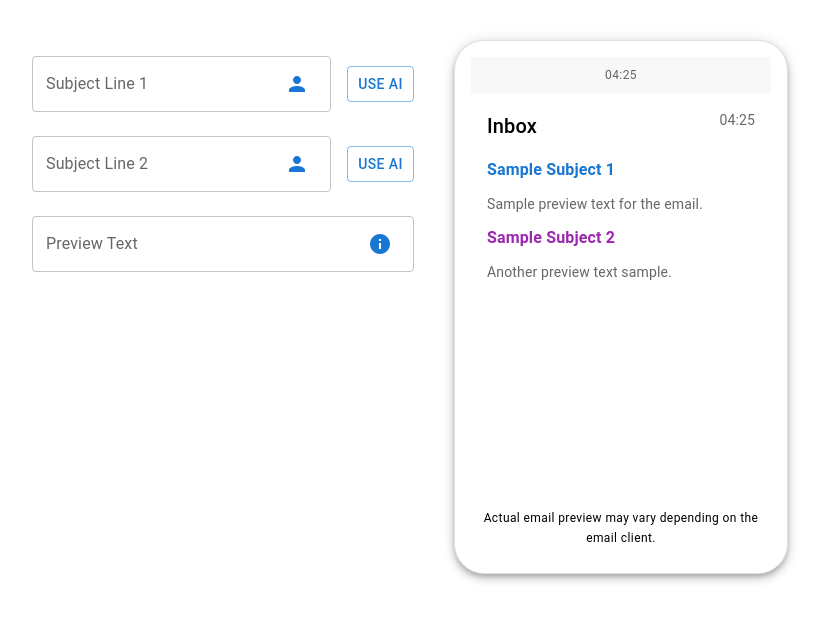
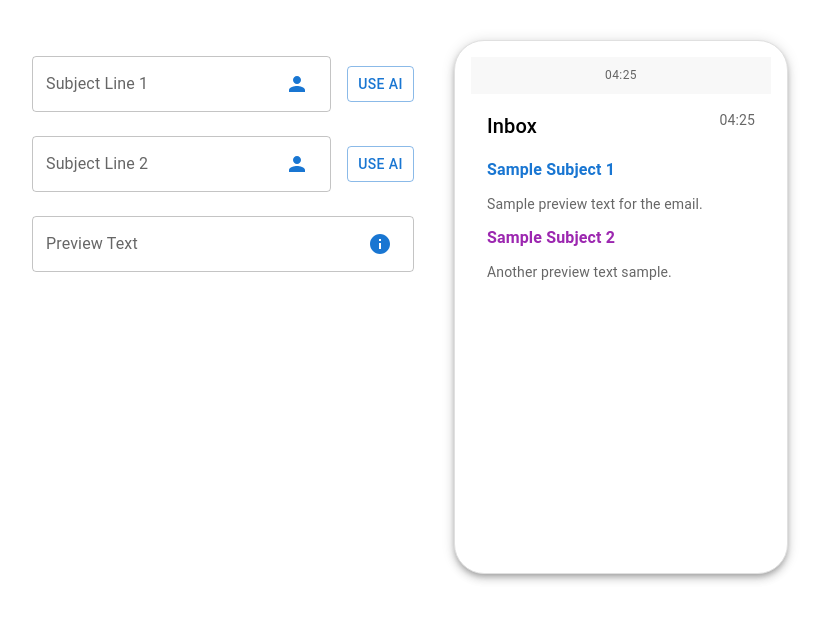
Before and after one commit to atulverma4796/email-preview, a React (Create React App) app: page / in a window 1280 px wide. Shown: the top 620 px of the page, without its empty margins (198-1021 px from the left). Built offline with nearby package versions, Linux system fonts and the light colour scheme.

Commit message:
remove unused code and comment

```diff
--- a/src/components/PreviewPanel.js
+++ b/src/components/PreviewPanel.js
@@ -83,18 +83,6 @@ function PreviewPanel() {
           </Typography>
         </Box>
       </Box>
-
-      <Typography
-        variant="caption"
-        sx={{
-          display: "block",
-          textAlign: "center",
-          padding: "8px",
-          color: "textSecondary",
-        }}
-      >
-        Actual email preview may vary depending on the email client.
-      </Typography>
     </Box>
   )
 }
--- a/src/store/emailSlice.js
+++ b/src/store/emailSlice.js
@@ -1,4 +1,3 @@
-// src/store/emailSlice.js
 import { createSlice } from "@reduxjs/toolkit"
 
 const emailSlice = createSlice({
--- a/src/store/store.js
+++ b/src/store/store.js
@@ -1,4 +1,3 @@
-// src/store/store.js
 import { configureStore } from "@reduxjs/toolkit"
 import emailReducer from "./emailSlice"
 
```
